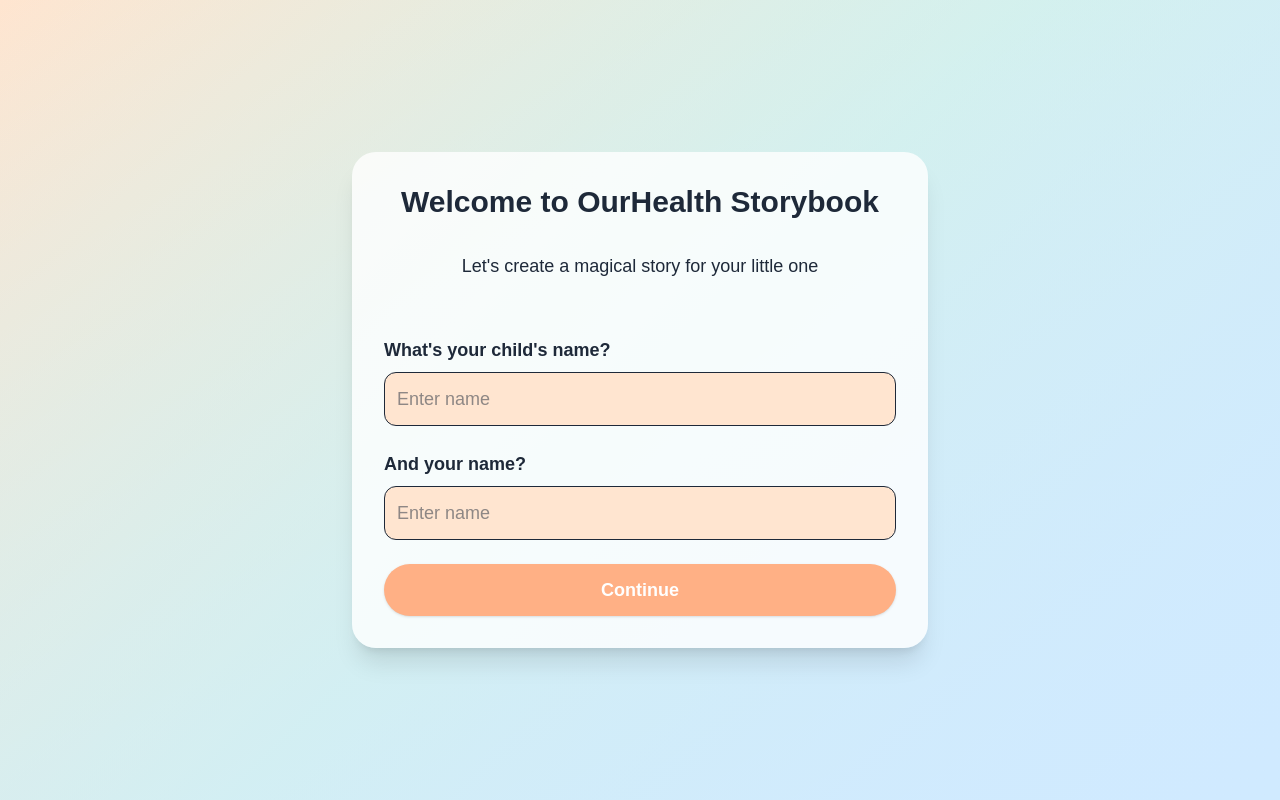
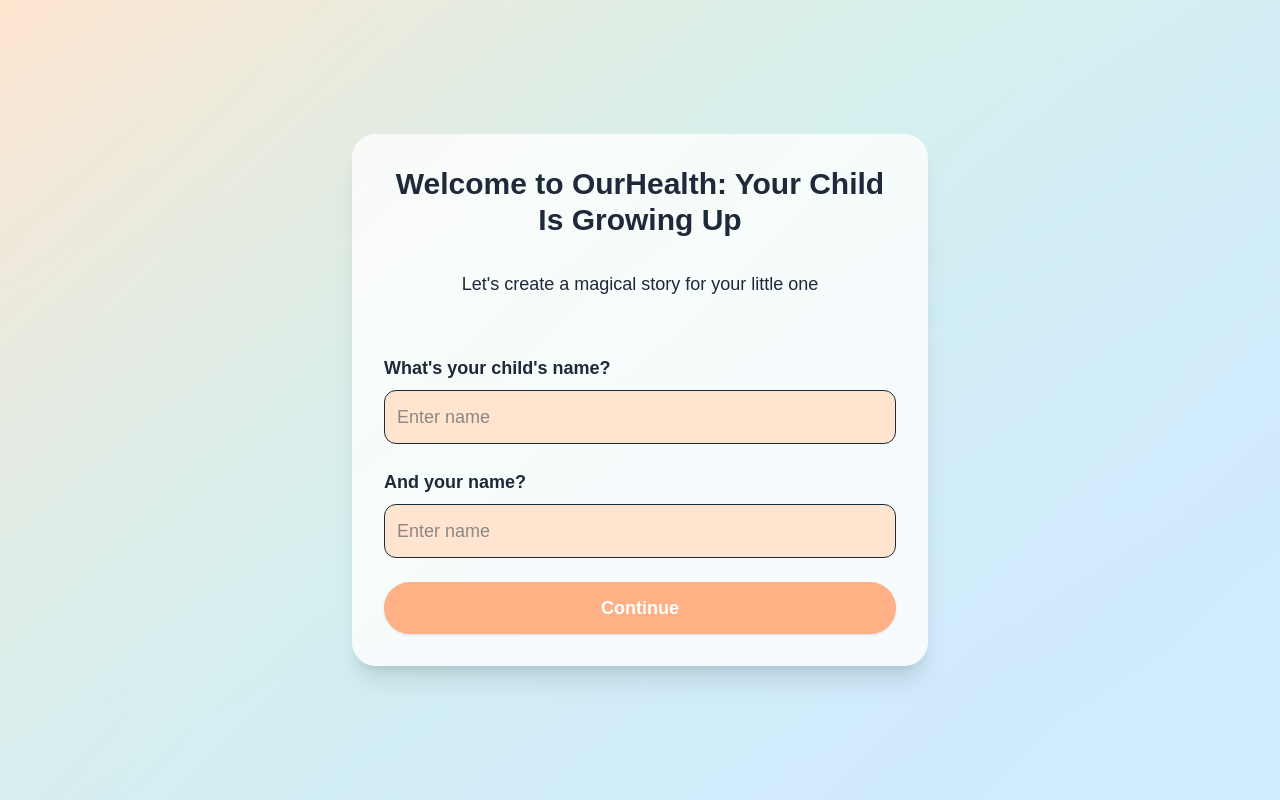
Before and after one commit to rabiaxkhalil/Growing-Storybook, a Next.js app: page /onboarding in a window 1280 px wide. Built offline with nearby package versions, Linux system fonts and the light colour scheme.

Commit message:
Update welcome title to be more generic

```diff
--- a/src/app/onboarding/page.tsx
+++ b/src/app/onboarding/page.tsx
@@ -17,7 +17,7 @@
   return (
     <div className="min-h-screen flex flex-col items-center justify-center bg-gradient-to-br from-peach-100 via-mint-100 to-sky-100 font-nunito text-gray-800 p-6">
       <div className="max-w-xl w-full flex flex-col items-center gap-6 bg-white/80 rounded-3xl shadow-xl p-8">
-        <h1 className="text-3xl font-bold text-center mb-2">Welcome to OurHealth Storybook</h1>
+        <h1 className="text-3xl font-bold text-center mb-2">Welcome to OurHealth: Your Child Is Growing Up</h1>
         <p className="text-center text-lg mb-8">Let&apos;s create a magical story for your little one</p>
 
         <form onSubmit={handleSubmit} className="w-full flex flex-col gap-6">
```
